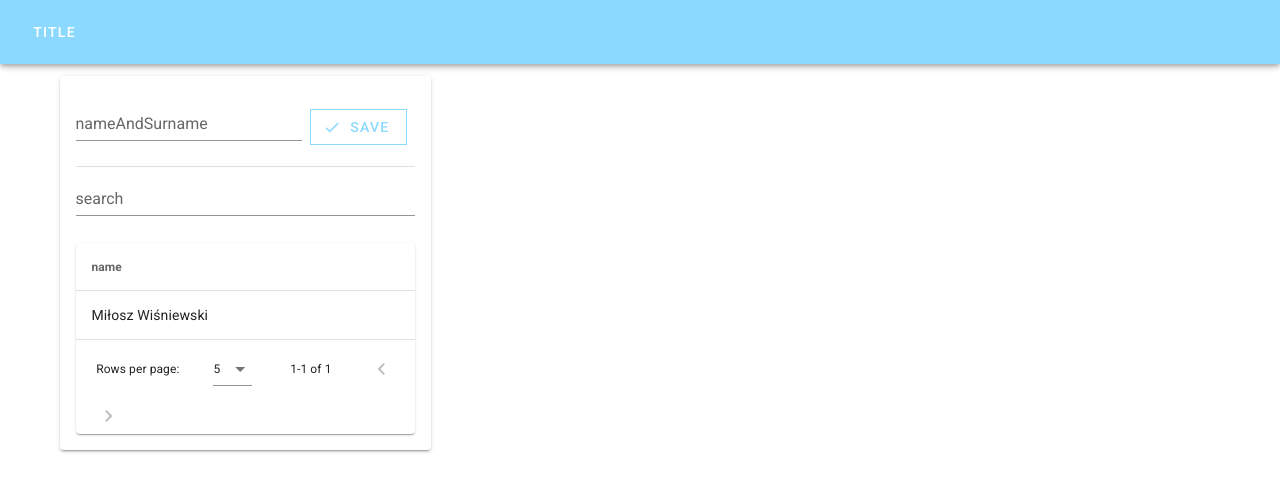
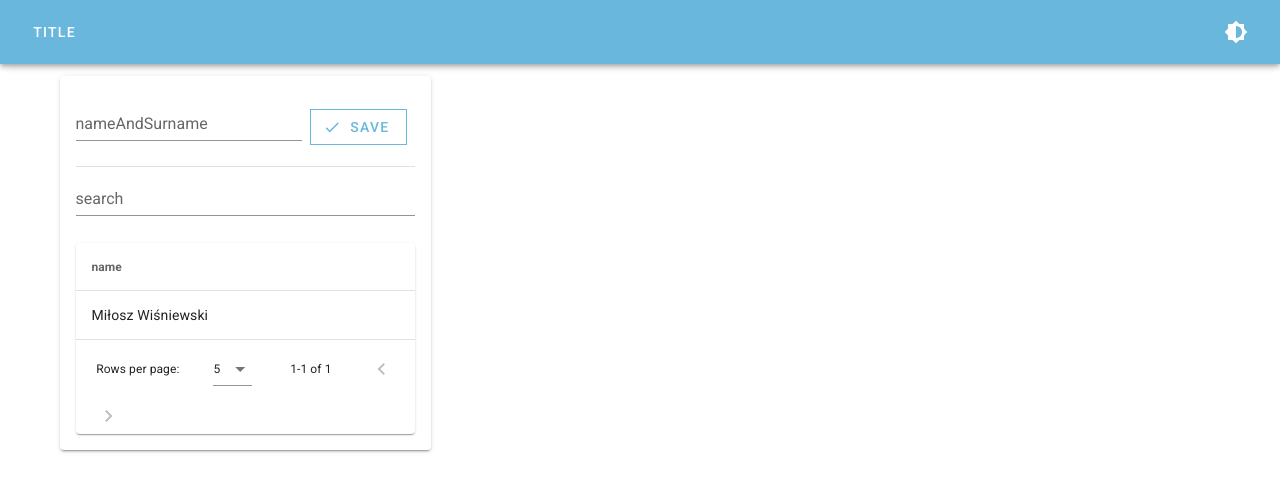
Before and after one commit to Milesq/notice-board, a Vue app: page /admin in a window 1280 px wide. Shown: the top 492 px of the page. Built offline with nearby package versions, Linux system fonts and the light colour scheme.

Commit message:
Add toggle theme button

```diff
--- a/src/App.vue
+++ b/src/App.vue
@@ -1,9 +1,13 @@
 <template>
   <v-app>
     <v-app-bar dark app color="primary">
-      <v-toolbar-title>
-        <v-btn text rounded to="/">{{ $t('title') }}</v-btn>
-      </v-toolbar-title>
+      <!-- <v-toolbar-title> -->
+      <v-btn text rounded to="/">{{ $t('title') }}</v-btn>
+      <v-spacer />
+      <v-btn @click="changeTheme" text fab dark>
+        <v-icon>mdi-brightness-6</v-icon>
+      </v-btn>
+      <!-- </v-toolbar-title> -->
     </v-app-bar>
 
     <v-content>
@@ -11,3 +15,14 @@
     </v-content>
   </v-app>
 </template>
+
+<script>
+export default {
+  methods: {
+    changeTheme() {
+      this.$vuetify.theme.dark = !this.$vuetify.theme.dark;
+      localStorage.setItem('darkTheme', this.$vuetify.theme.dark);
+    },
+  },
+};
+</script>
--- a/src/colors.json
+++ b/src/colors.json
@@ -1,5 +1,9 @@
 {
-  "primary": "#8BD9FF",
-  "secondary": "#B37F3E",
-  "accent": "#5092B3"
+  "light": {
+    "primary": "#69b7dd"
+    },
+    "dark": {
+      "secondary": "#B37F3E",
+      "accent": "#5092B3"
+    }
 }
--- a/src/plugins/vuetify.js
+++ b/src/plugins/vuetify.js
@@ -1,13 +1,17 @@
 import Vue from 'vue';
 import Vuetify from 'vuetify/lib';
-import light from '../colors.json';
+import colors from '../colors.json';
 
 Vue.use(Vuetify);
 
+const { dark, light } = colors;
+
 export default new Vuetify({
   theme: {
+    dark: localStorage.getItem('darkTheme') === 'true',
     themes: {
       light,
+      dark,
     },
   },
 });
```
